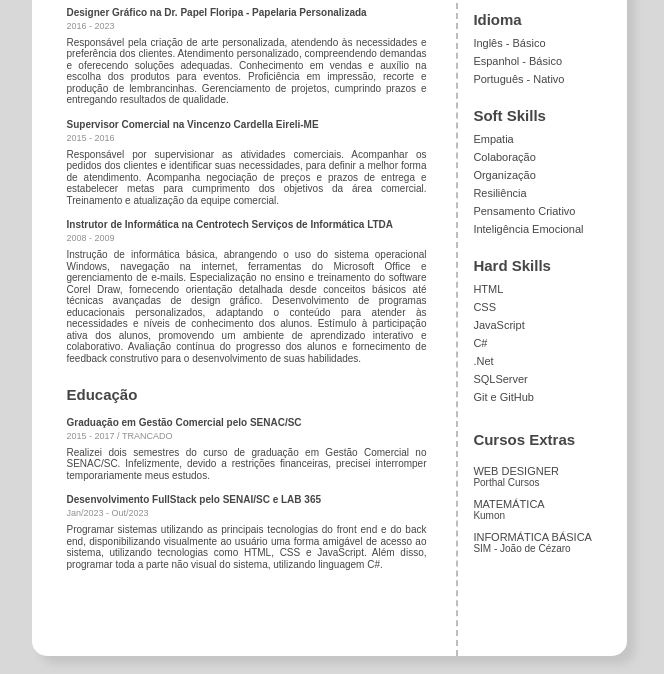
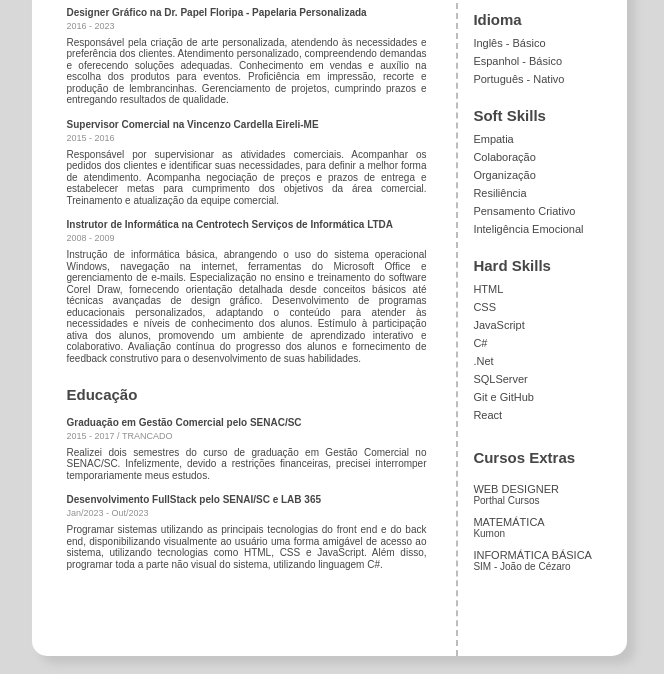
Before and after one commit to williamdiasrocha/M2S02_Ex3_CurriculoDev, a plain HTML site: page index.html in a window 1280 px wide. Shown: the part 204-878 px from the top of the page, without its empty margins (311-975 px from the left). Drawn offline with Linux system fonts and the light colour scheme.

Commit message:
skills update

```diff
--- a/index.html
+++ b/index.html
@@ -13,7 +13,7 @@
 
         <header>
             <img class="foto_perfil"
-          src="https://avatars.githubusercontent.com/u/116040157?v=4.png"
+          src="./images/WilliamRocha.jpeg"
           alt="Foto do Perfil"
         />
 
@@ -102,7 +102,8 @@
           <span class="hskil">C#</span><br>
           <span class="hskil">.Net</span><br>
           <span class="hskil">SQLServer</span><br>
-          <span class="hskil">Git e GitHub</span>
+          <span class="hskil">Git e GitHub</span><br>
+          <span class="hskil">React</span>
         </div>
 
         <div class="adicional">
```
Also changed, not shown: images/WilliamRocha.jpeg (added).
